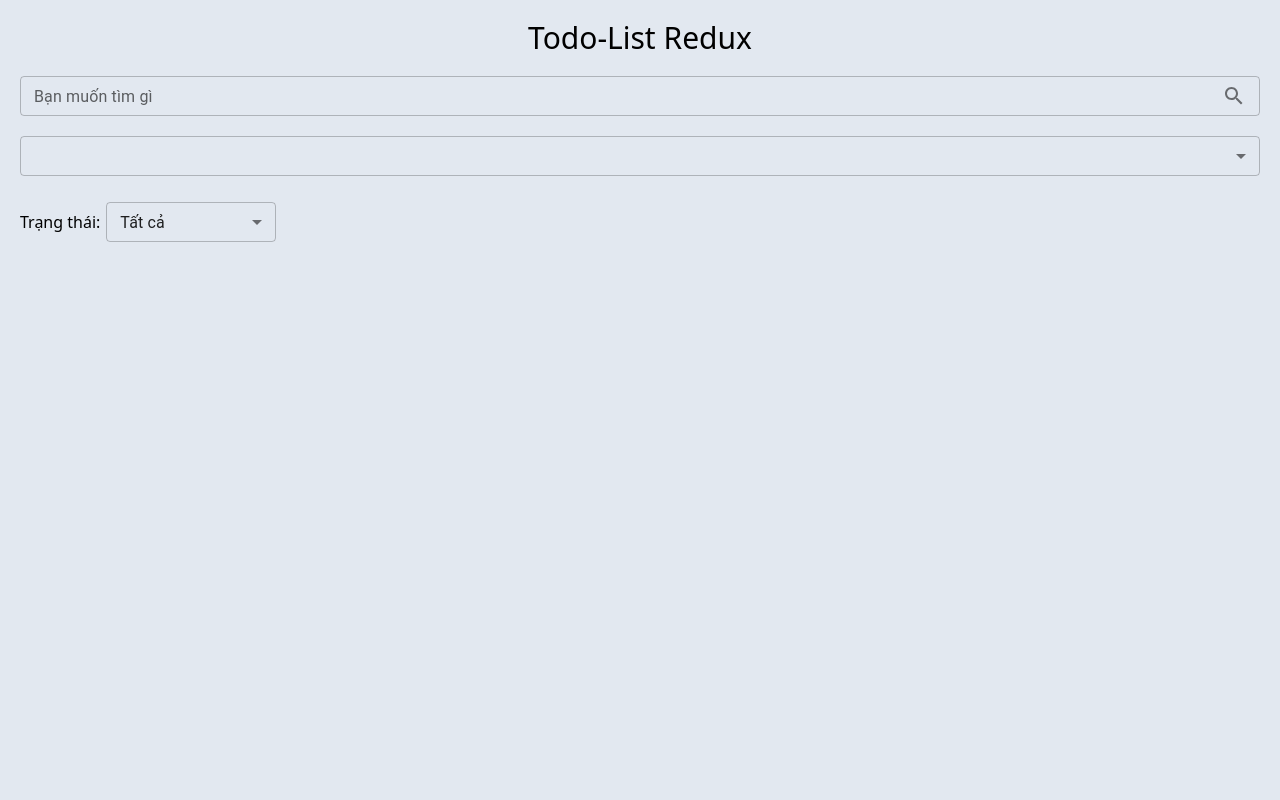
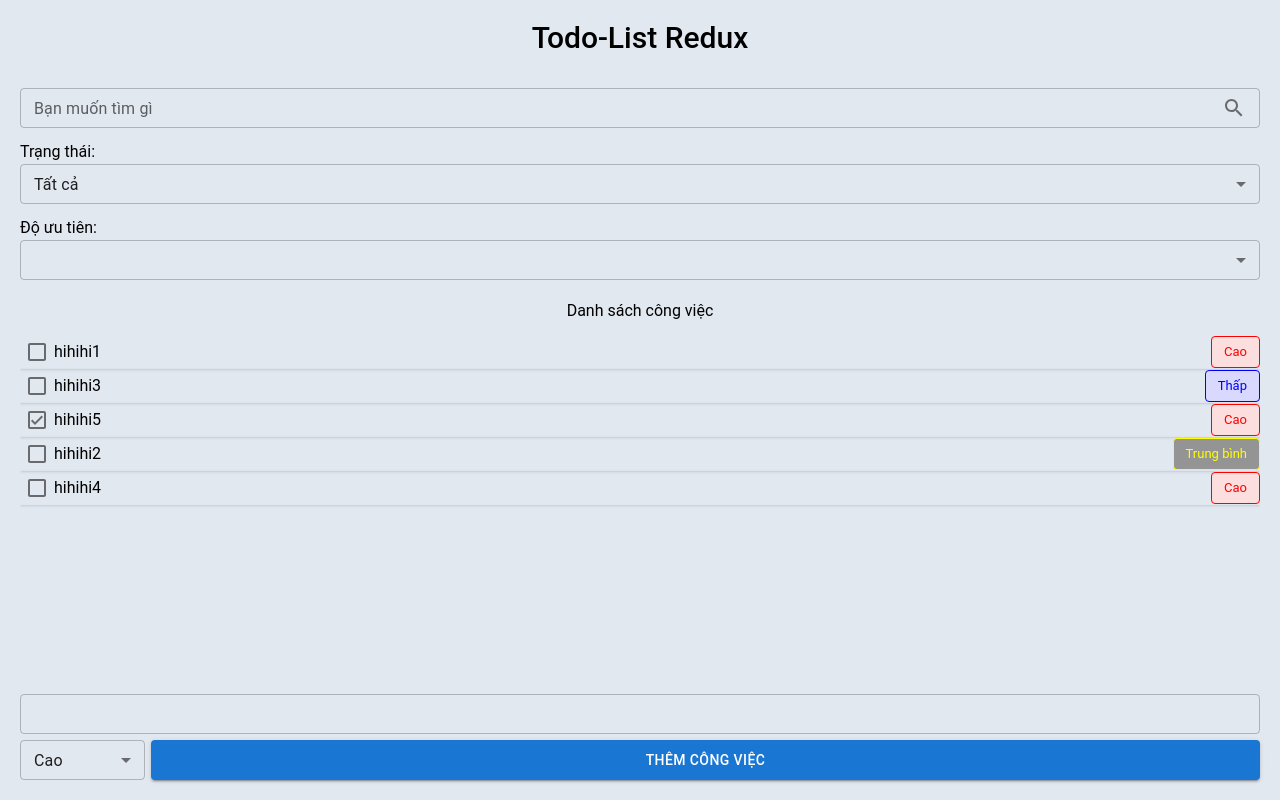
Before and after one commit to nth2612/Todo-list, a React (Vite) app: page / in a window 1280 px wide. Built offline with nearby package versions, Linux system fonts and the light colour scheme.

Commit message:
list todo begin

```diff
--- a/package.json
+++ b/package.json
@@ -17,7 +17,8 @@
     "react": "^18.3.1",
     "react-dom": "^18.3.1",
     "react-redux": "^9.1.2",
-    "redux": "^5.0.1"
+    "redux": "^5.0.1",
+    "uuid": "^10.0.0"
   },
   "devDependencies": {
     "@types/react": "^18.3.3",
--- a/src/App.tsx
+++ b/src/App.tsx
@@ -1,3 +1,4 @@
+// import { Divider } from '@mui/material'
 import AddTodo from './components/AddTodo/AddTodo'
 import FilterTodo from './components/FilterTodo/FilterTodo'
 import ListTodo from './components/ListTodo/ListTodo'
@@ -6,12 +7,15 @@ import SearchTodo from './components/SearchTodo/SearchTodo'
 
 function App() {
   return (
-    <div className='max-w-full mx-auto bg-slate-200 h-screen p-5 space-y-5'>
+    <div className='max-w-full mx-auto bg-slate-200 h-screen p-5 flex flex-col gap-3'>
       <h1 className='text-center text-3xl font-medium mb-5'>Todo-List Redux</h1>
       <SearchTodo/>
       <FilterTodo/>
       <PriorityTodo/>
+      {/* <Divider/> */}
+      <h1 className='text-center'>Danh sách công việc</h1>
       <ListTodo/>
+      {/* <Divider/> */}
       <AddTodo/>
     </div>
   )
--- a/src/components/AddTodo/AddTodo.tsx
+++ b/src/components/AddTodo/AddTodo.tsx
@@ -1,8 +1,28 @@
+import { Box, Button, MenuItem, Select, SelectChangeEvent, TextField } from "@mui/material"
+import { useState } from "react"
+
 const AddTodo = () => {
+  const [prio, setPrio] = useState<string>("Cao")
+  const handleChange = (event: SelectChangeEvent) => {
+    setPrio(event.target.value)
+  }
   return (
-    <div>
-
-    </div>
+    <Box sx={{ display: 'flex', flexWrap: 'wrap', gap: 0.75 }}>
+      <TextField sx={{ }} size="small" fullWidth />
+      <Select
+        id="add-with-prio"
+        displayEmpty
+        value={prio}
+        size="small"
+        sx={{ minWidth: '125px' }}
+        onChange={handleChange}
+      >
+        <MenuItem value={"Cao"}>Cao</MenuItem>
+        <MenuItem value={"Trung bình"}>Trung bình</MenuItem>
+        <MenuItem value={"Thấp"}>Thấp</MenuItem>
+      </Select>
+      <Button variant="contained" sx={{ flex: 1 }} >Thêm công việc</Button>
+    </Box>
   )
 }
 
--- a/src/components/FilterTodo/FilterTodo.tsx
+++ b/src/components/FilterTodo/FilterTodo.tsx
@@ -1,74 +1,28 @@
-import { Box, Chip, MenuItem, Select, SelectChangeEvent } from "@mui/material"
+import { Box, MenuItem, Select, SelectChangeEvent } from "@mui/material"
 import { useState } from "react"
 
-interface Priority {
-  id: number,
-  priorityLevel: string,
-  priorityColor: string,
-  priorityBgClr: string
-}
-
-const prioritiesList: Priority[] = [
-  {
-    id: 1,
-    priorityLevel: "Cao",
-    priorityColor: "red",
-    priorityBgClr: "something"
-  },
-  {
-    id: 2,
-    priorityLevel: "Trung bình",
-    priorityColor: "yellow",
-    priorityBgClr: "something"
-  },
-  {
-    id: 3,
-    priorityLevel: "Thấp",
-    priorityColor: "blue",
-    priorityBgClr: "something"
-  }
-]
-
-const FilterTodo = () => {
-  const [priorities, setPriorities] = useState<Priority[]>([])
-  console.log(priorities);
-  const handleChange = (event: SelectChangeEvent<string[]>) => {
-    const newOne = event.target.value as string[]
-    const newListPrio: Priority[] = newOne.map(prio => prioritiesList.find(prio2 => prio2.priorityLevel === prio))
-    setPriorities(newListPrio!)
+const PriorityTodo = () => {
+  const [statusFilter, setStatusFilter] = useState('All')
+  const handleChangeStatus = (event: SelectChangeEvent<string>) => {
+    setStatusFilter(event.target.value)
   }
   return (
     <Box>
+      <span>Trạng thái:</span>
       <Select
-        id="filter priority"
-        multiple
+        id="filter-status"
+        value={statusFilter}
+        fullWidth
         displayEmpty
-        fullWidth
         size="small"
-        value={priorities.map(priority => priority.priorityLevel)}
-        onChange={handleChange}
-        renderValue={(selected) => (
-          <Box onClick={() => console.log("Clicked")} sx={{ display: 'flex', flexWrap: 'wrap', gap: 1 }}>
-            {selected.map((value) => (
-              <Chip key={value} label={value} sx={{ borderRadius: '4px' }} />
-            ))}
-          </Box>
-        )}
+        onChange={handleChangeStatus}
       >
-        {prioritiesList.map((priority) => (
-          <MenuItem
-            key={priority.id}
-            value={priority.priorityLevel}
-            sx={{
-              color: priority.priorityColor
-            }}
-          >
-            {priority.priorityLevel}
-          </MenuItem>
-        ))}
+        <MenuItem value={"All"}>Tất cả</MenuItem>
+        <MenuItem value={"Completed"}>Đã hoàn thành</MenuItem>
+        <MenuItem value={"Todo"}>Chưa hoàn thành</MenuItem>
       </Select>
     </Box>
   )
 }
 
-export default FilterTodo
+export default PriorityTodo
--- a/src/components/ListTodo/ListTodo.tsx
+++ b/src/components/ListTodo/ListTodo.tsx
@@ -1,7 +1,87 @@
+import CheckBoxOutlineBlankOutlinedIcon from '@mui/icons-material/CheckBoxOutlineBlankOutlined'
+import CheckBoxOutlinedIcon from '@mui/icons-material/CheckBoxOutlined'
+import ModeEditIcon from '@mui/icons-material/ModeEdit'
+import DeleteIcon from '@mui/icons-material/Delete'
+import { Chip, IconButton } from '@mui/material'
+import { v4 as uuidv4 } from 'uuid'
+
+const testData = [
+  {
+    id: "1",
+    nameTodo: "hihihi1",
+    prio: "Cao",
+    isCompleted: false
+  },
+  {
+    id: "2",
+    nameTodo: "hihihi3",
+    prio: "Thấp",
+    isCompleted: false
+  },
+  {
+    id: "3",
+    nameTodo: "hihihi5",
+    prio: "Cao",
+    isCompleted: true
+  },
+  {
+    id: "4",
+    nameTodo: "hihihi2",
+    prio: "Trung bình",
+    isCompleted: false
+  },
+  {
+    id: "5",
+    nameTodo: "hihihi4",
+    prio: "Cao",
+    isCompleted: false
+  }
+]
+
+const prioritiesList = [
+  {
+    id: 1,
+    priorityLevel: "Cao",
+    priorityColor: "red",
+    priorityBgClr: "#fcdede"
+  },
+  {
+    id: 2,
+    priorityLevel: "Trung bình",
+    priorityColor: "yellow",
+    priorityBgClr: "#949494"
+  },
+  {
+    id: 3,
+    priorityLevel: "Thấp",
+    priorityColor: "blue",
+    priorityBgClr: "#d9d9ff"
+  }
+]
+
 const ListTodo = () => {
   return (
-    <div>
-
+    <div className="flex-1 overflow-x-hidden overflow-y-auto">
+      <ul>
+        {testData.map(todo => {
+          const getColor = prioritiesList.find(prio => prio.priorityLevel === todo.prio)!
+          return (
+            <li key={todo.id} className='shadow flex flex-row items-center'>
+              <IconButton size='small'>
+                {todo.isCompleted ? <CheckBoxOutlinedIcon/> : <CheckBoxOutlineBlankOutlinedIcon/>}
+              </IconButton>
+              <span className='flex-1 text-left'>{todo.nameTodo}</span>
+              <Chip label={todo.prio} sx={{ borderRadius: '4px', color: getColor.priorityColor, border: `0.5px solid ${getColor.priorityColor}`, bgcolor: getColor.priorityBgClr }} />
+              {/* <IconButton size='small'>
+                <ModeEditIcon/>
+              </IconButton>
+              <IconButton size='small'>
+                <DeleteIcon/>
+              </IconButton> */}
+            </li>
+          )
+        })}
+      </ul>
     </div>
   )
 }
--- a/src/components/PriorityTodo/PriorityTodo.tsx
+++ b/src/components/PriorityTodo/PriorityTodo.tsx
@@ -1,28 +1,71 @@
-import { Box, MenuItem, Select, SelectChangeEvent } from "@mui/material"
+import { Box, Chip, MenuItem, Select, SelectChangeEvent } from "@mui/material"
 import { useState } from "react"
 
-const PriorityTodo = () => {
-  const [statusFilter, setStatusFilter] = useState('All')
-  const handleChangeStatus = (event: SelectChangeEvent<string>) => {
-    setStatusFilter(event.target.value)
+interface Priority {
+  id: number,
+  priorityLevel: string,
+  priorityColor: string,
+  priorityBgClr: string
+}
+
+const prioritiesList: Priority[] = [
+  {
+    id: 1,
+    priorityLevel: "Cao",
+    priorityColor: "red",
+    priorityBgClr: "#fcdede"
+  },
+  {
+    id: 2,
+    priorityLevel: "Trung bình",
+    priorityColor: "yellow",
+    priorityBgClr: "#949494"
+  },
+  {
+    id: 3,
+    priorityLevel: "Thấp",
+    priorityColor: "blue",
+    priorityBgClr: "#d9d9ff"
+  }
+]
+
+const FilterTodo = () => {
+  const [priorities, setPriorities] = useState<Priority[]>([])
+  const handleChange = (event: SelectChangeEvent<string[]>) => {
+    const newOne = event.target.value as string[]
+    const newListPrio: Priority[] = newOne.map(prio => prioritiesList.find(prio2 => prio2.priorityLevel === prio)).filter((prio): prio is Priority => prio !== undefined)
+    setPriorities(newListPrio)
   }
   return (
     <Box>
-      <span>Trạng thái:</span>
+      <span>Độ ưu tiên: </span>
       <Select
-        id="filter-status"
-        value={statusFilter}
+        id="filter priority"
+        multiple
         displayEmpty
+        fullWidth
         size="small"
-        sx={{ ml: '6px', minWidth: 170 }}
-        onChange={handleChangeStatus}
+        value={priorities.map(priority => priority.priorityLevel)}
+        onChange={handleChange}
+        renderValue={() => (
+          <Box sx={{ display: 'flex', flexWrap: 'wrap', gap: 1 }}>
+            {priorities.map((prio) => (
+              <Chip key={prio.id} label={prio.priorityLevel} sx={{ borderRadius: '4px', color: prio.priorityColor, border: `0.5px solid ${prio.priorityColor}`, bgcolor: prio.priorityBgClr }} />
+            ))}
+          </Box>
+        )}
       >
-        <MenuItem value={"All"}>Tất cả</MenuItem>
-        <MenuItem value={"Completed"}>Đã hoàn thành</MenuItem>
-        <MenuItem value={"Todo"}>Chưa hoàn thành</MenuItem>
+        {prioritiesList.map((priority) => (
+          <MenuItem
+            key={priority.id}
+            value={priority.priorityLevel}
+          >
+            {priority.priorityLevel}
+          </MenuItem>
+        ))}
       </Select>
     </Box>
   )
 }
 
-export default PriorityTodo
+export default FilterTodo
--- a/src/index.css
+++ b/src/index.css
@@ -1,3 +1,7 @@
 @tailwind base;
 @tailwind components;
 @tailwind utilities;
+
+body {
+  font-family: Roboto;
+}
```
Also changed, not shown: 1 other file (tests, documents, lock files or other folders).
